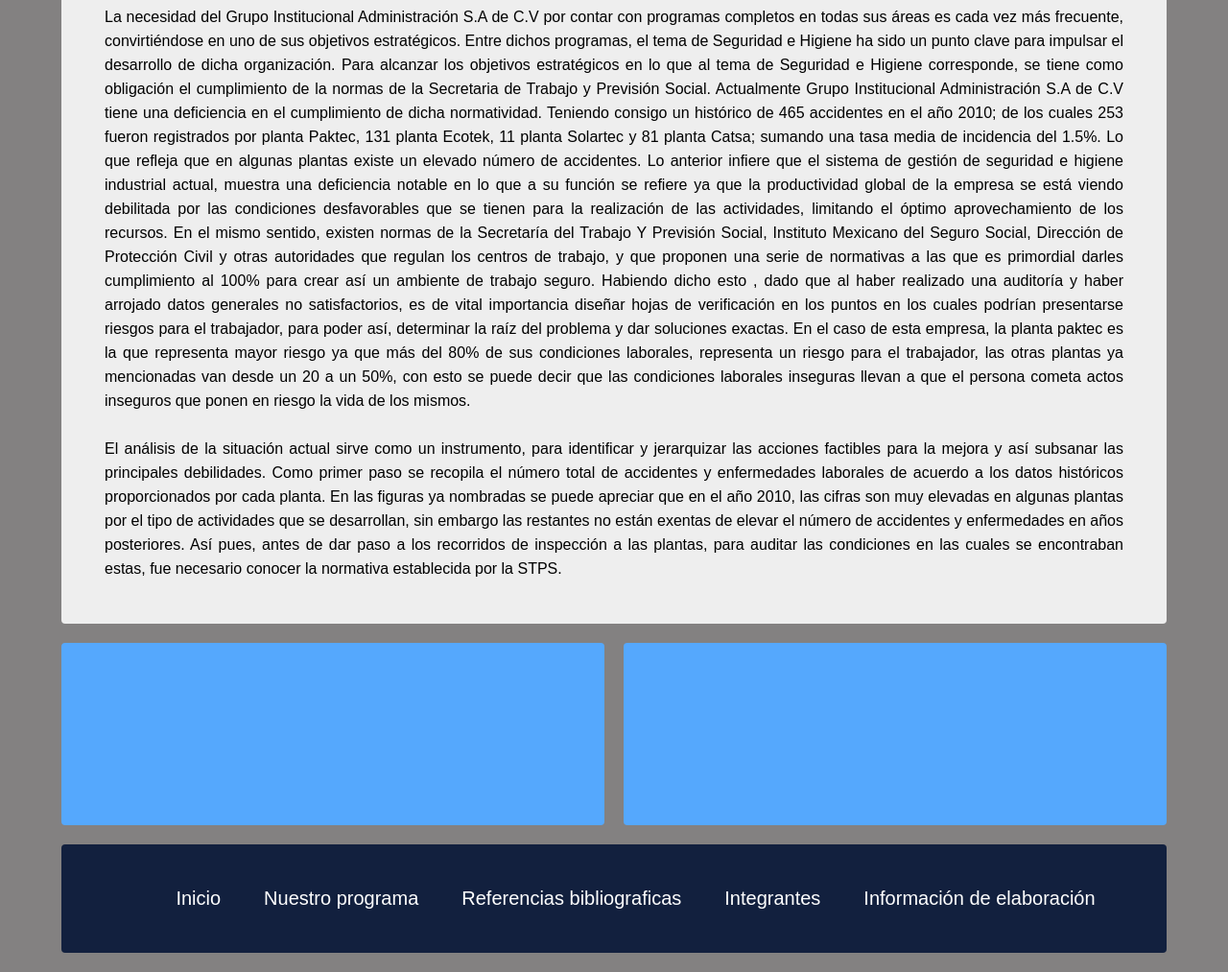
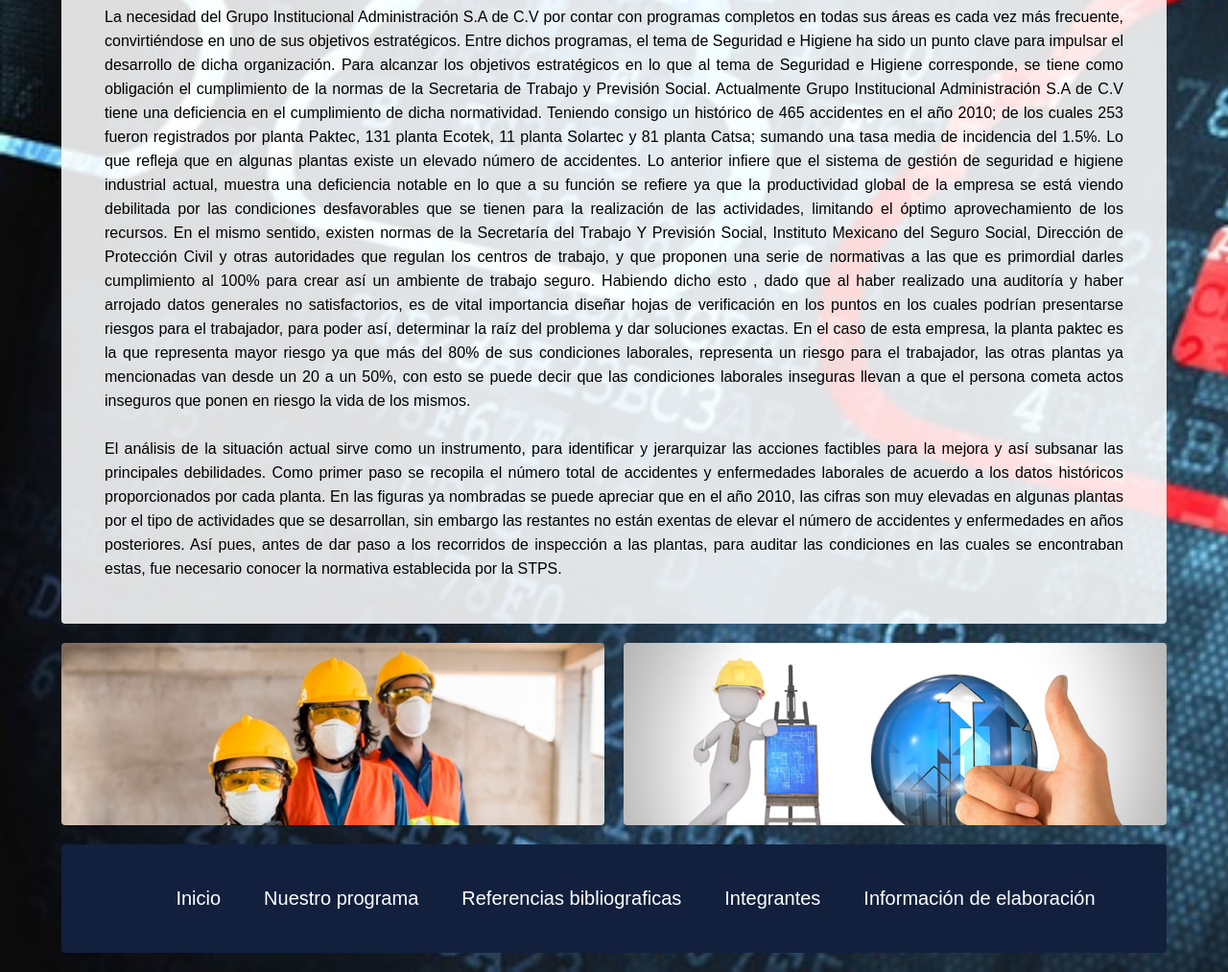
Before and after one commit to Victroll11/Programa-Higiene, a plain HTML site: page ProblemasE.html in a window 1280 px wide. Shown: the part 257-1270 px from the top of the page at 96% size. Drawn offline with Linux system fonts and the light colour scheme.

Commit message:
-Higiene

```diff
--- a/AsignacionE.css
+++ b/AsignacionE.css
@@ -9,7 +9,7 @@ body{
 }
 
 .zurras{
-background-image: url(/Vendor/CSS/estrategias-ventas.jpg);
+background-image: url(./Vendor/CSS/img/estrategias-ventas.jpg);
 }
 
 .contenedor{
--- a/DiagnosticoE.css
+++ b/DiagnosticoE.css
@@ -14,7 +14,7 @@ html{
 
 .zurras{
     background-color: rgb(131, 129, 129);
-    background-image: url(/Vendor/CSS/gfdg.jpg.opdownload);
+    background-image: url(./Vendor/CSS/img/gfdg.jpg.opdownload);
 }
 
 .contenedor{
--- a/ObjetivosE.css
+++ b/ObjetivosE.css
@@ -11,7 +11,7 @@ body{
 
 .zurras{
     background-color: rgba(131, 129, 129, 0);
-    background-image: url(/Vendor/CSS/plansys.jpg);
+    background-image: url(./Vendor/CSS/img/plansys.jpg);
 }
 
 .contenedor{
--- a/ProblemasE.css
+++ b/ProblemasE.css
@@ -10,7 +10,7 @@ body{
 
 .zurras{
     background-color: rgb(131, 129, 129);
-    background-image: url(/Vendor/CSS/cloud-computing-coding-security.jpg);
+    background-image: url(./Vendor/CSS/img/cloud-computing-coding-security.jpg);
     background-repeat: no-repeat;
     background-size: cover;
 }
@@ -96,7 +96,7 @@ body{
 
 .contenedor .widget-1{
     grid-area: widget-1;
-    background-image: url(/Vendor/CSS/companeros-equipo-seguridad-que-trabajan-planos_23-2148908431.jpg);
+    background-image: url(./Vendor/CSS/img/companeros-equipo-seguridad-que-trabajan-planos_23-2148908431.jpg);
     background-size: cover;
     transform: scale(1);
     transition: transform 0.5s;
@@ -109,7 +109,7 @@ body{
 
 .contenedor .widget-2{
     grid-area: widget-2;
-    background-image: url(/Vendor/CSS/SG-SST.png);
+    background-image: url(./Vendor/CSS/img/SG-SST.png);
     background-size: cover;
     transform: scale(1);
     transition: transform 0.5s;
```
Also changed, not shown: NuestroPrograma.css (+5 -5 lines).
